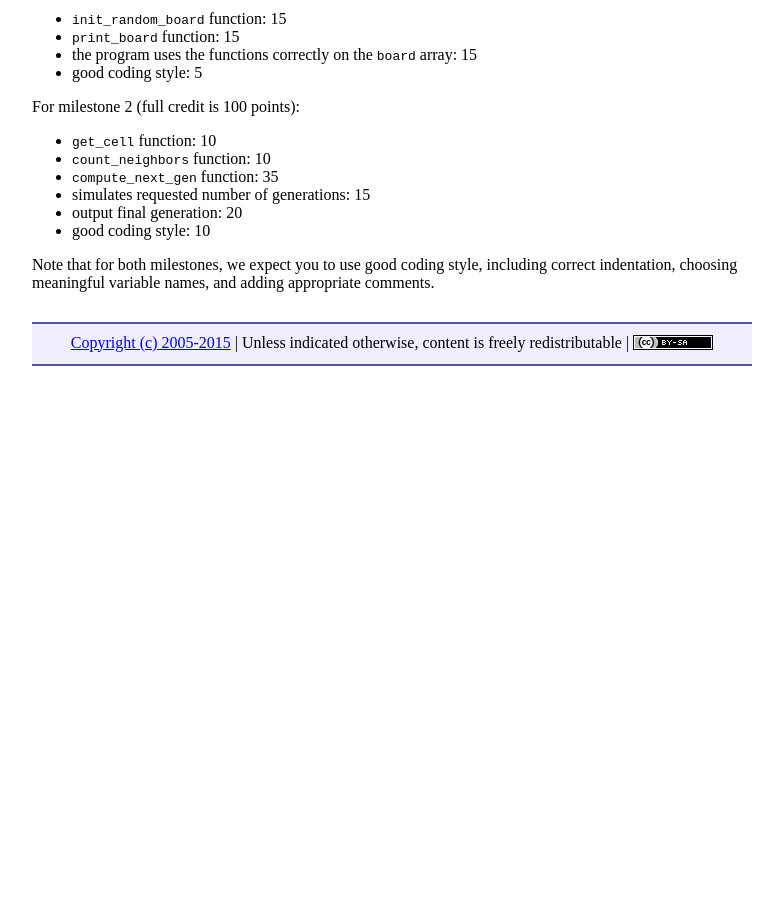
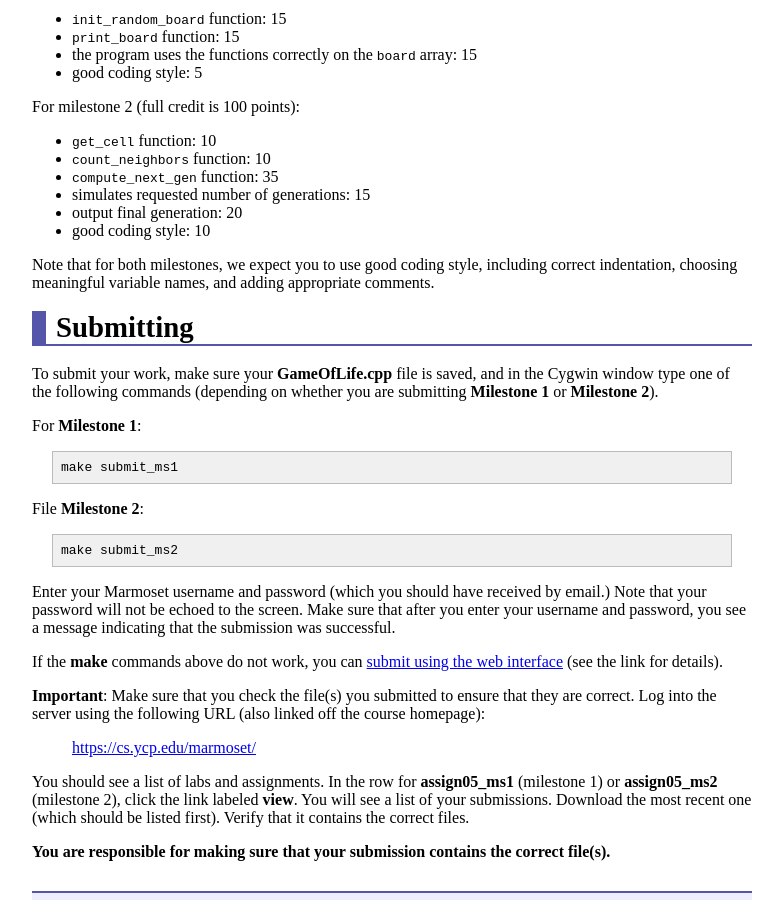
Before and after one commit to ycpcs/cs101-spring2015, a Jekyll site: the page built from assign/assign05.md, in a window 1280 px wide and 900 px high, scrolled down 5007 px. Shown: the whole window, without its empty margins (248-1031 px from the left). Built offline with Jekyll 4.4.1, drawn with Linux system fonts in a browser that asks for light colours; Markdown is read by kramdown in place of the engine named in the settings; before the commit the page ends 5383 px from its top, so only the background shows below that.

Commit message:
added submission instructions

```diff
--- a/assign/assign05.md
+++ b/assign/assign05.md
@@ -233,6 +233,30 @@ For milestone 2 (full credit is 100 points):
 
 Note that for both milestones, we expect you to use good coding style, including correct indentation, choosing meaningful variable names, and adding appropriate comments.
 
+# Submitting
+
+To submit your work, make sure your **GameOfLife.cpp** file is saved, and in the Cygwin window type one of the following commands (depending on whether you are submitting **Milestone 1** or **Milestone 2**).
+
+For **Milestone 1**:
+
+    make submit_ms1
+
+File **Milestone 2**:
+
+    make submit_ms2
+
+Enter your Marmoset username and password (which you should have received by email.) Note that your password will not be echoed to the screen. Make sure that after you enter your username and password, you see a message indicating that the submission was successful.
+
+If the **make** commands above do not work, you can [submit using the web interface](../submitting.html) (see the link for details).
+
+**Important**: Make sure that you check the file(s) you submitted to ensure that they are correct. Log into the server using the following URL (also linked off the course homepage):
+
+> <https://cs.ycp.edu/marmoset/>
+
+You should see a list of labs and assignments. In the row for **assign05\_ms1** (milestone 1) or **assign05\_ms2** (milestone 2), click the link labeled **view**. You will see a list of your submissions. Download the most recent one (which should be listed first). Verify that it contains the correct files.
+
+**You are responsible for making sure that your submission contains the correct file(s).**
+
 <!-- vim:set wrap: ­-->
 <!-- vim:set linebreak: -->
 <!-- vim:set nolist: -->
```
